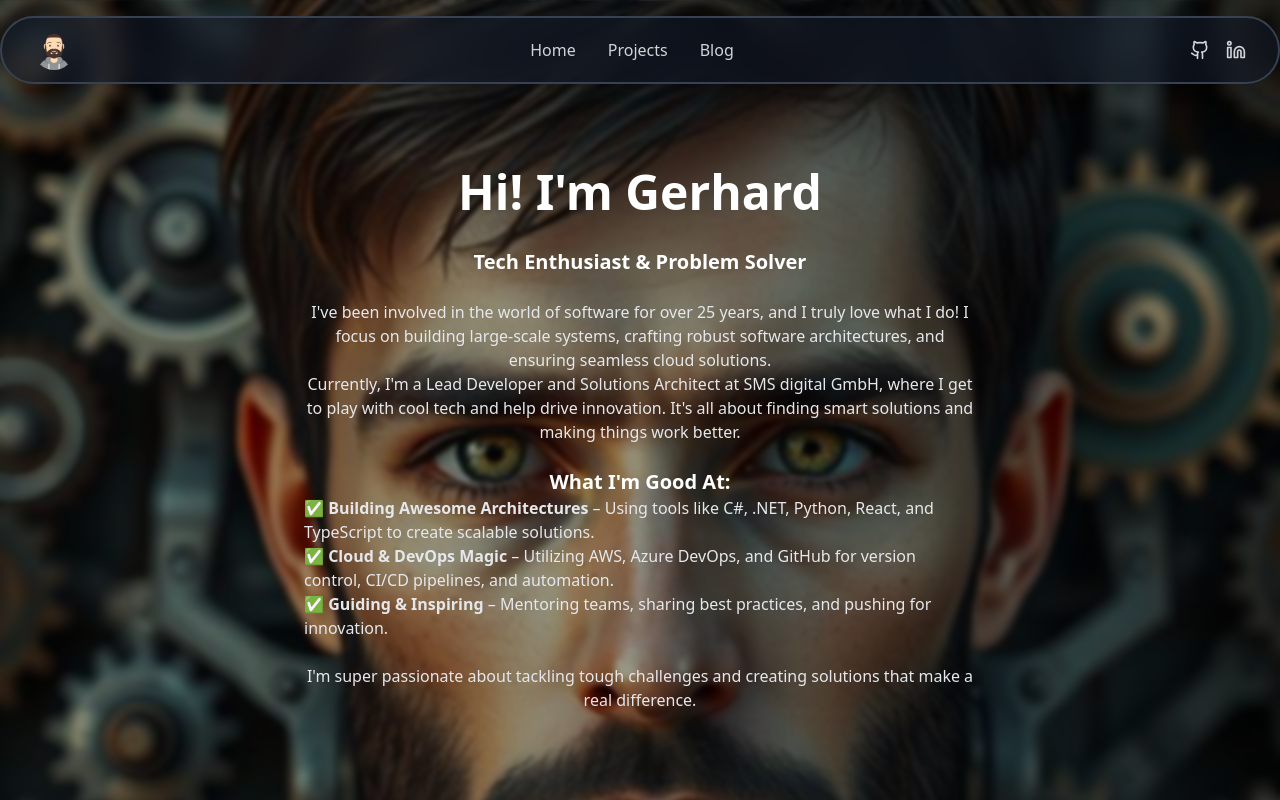
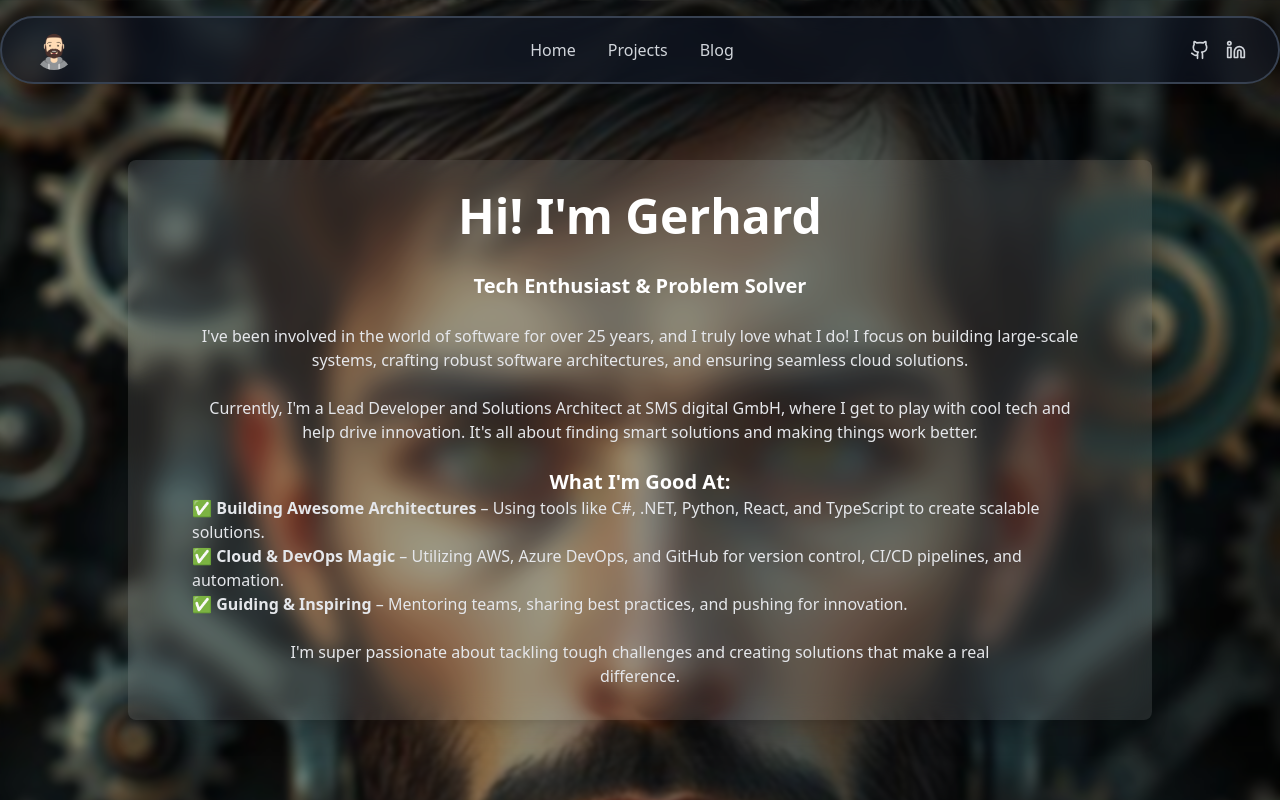
Before and after one commit to gerharddev/gerharddev.github.io, a React (Vite) app: page / in a window 1280 px wide. Shown: the top 800 px of the page. Built offline with nearby package versions, Linux system fonts and the light colour scheme.

Commit message:
Fix the home section

```diff
--- a/src/App.tsx
+++ b/src/App.tsx
@@ -119,26 +119,28 @@ function App() {
         <div className="max-w-7xl mx-auto">
           {/* Home Section */}
           <section id="home" className="min-h-screen flex items-center justify-center">
+            <div className="bg-white/10 backdrop-blur-md rounded-lg p-8 shadow-xl w-full max-w-5xl">
               <div className="text-center">
                 <h1 className="text-5xl font-bold text-white mb-8">Hi! I'm Gerhard</h1>
                 <h3 className="text-xl text-white font-bold">Tech Enthusiast & Problem Solver</h3>
                 <br />
-              <p className="text-l text-gray-200 max-w-2xl mx-auto">
+                <p className="text-l text-gray-200 max-w-4xl mx-auto">
                   I've been involved in the world of software for over 25 years, and I truly love what I do! I focus on building large-scale systems, crafting robust software architectures, and ensuring seamless cloud solutions.
-                <br />
+                  <br /><br />
                   Currently, I'm a Lead Developer and Solutions Architect at SMS digital GmbH, where I get to play with cool tech and help drive innovation. It's all about finding smart solutions and making things work better.
                 </p>
                 <br />
                 <h3 className="text-xl text-white font-bold">What I'm Good At:</h3>
-              <div className="text-l text-gray-200 max-w-2xl mx-auto text-left">
+                <div className="text-l text-gray-200 max-w-4xl mx-auto text-left">
                   ✅ <strong>Building Awesome Architectures</strong> – Using tools like C#, .NET, Python, React, and TypeScript to create scalable solutions.<br />
                   ✅ <strong>Cloud & DevOps Magic</strong> – Utilizing AWS, Azure DevOps, and GitHub for version control, CI/CD pipelines, and automation.<br />
                   ✅ <strong>Guiding & Inspiring</strong> – Mentoring teams, sharing best practices, and pushing for innovation.
                 </div>
                 <br />
-              <p className="text-l text-gray-200 max-w-2xl mx-auto">
+                <p className="text-l text-gray-200 max-w-3xl mx-auto">
                   I'm super passionate about tackling tough challenges and creating solutions that make a real difference.
                 </p>
+              </div>
             </div>
           </section>
 
```
Lines whose indentation alone changed are shown as unchanged.
